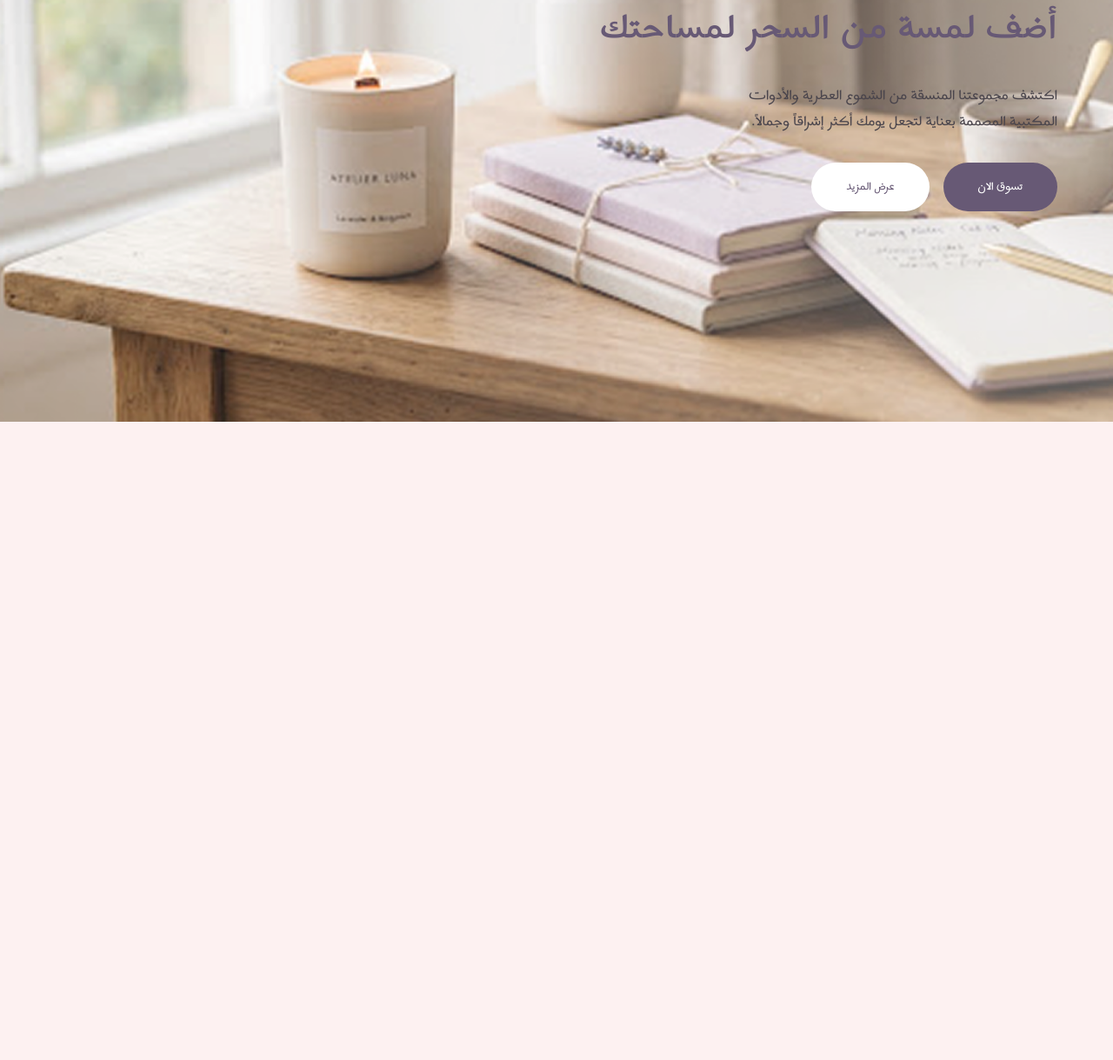
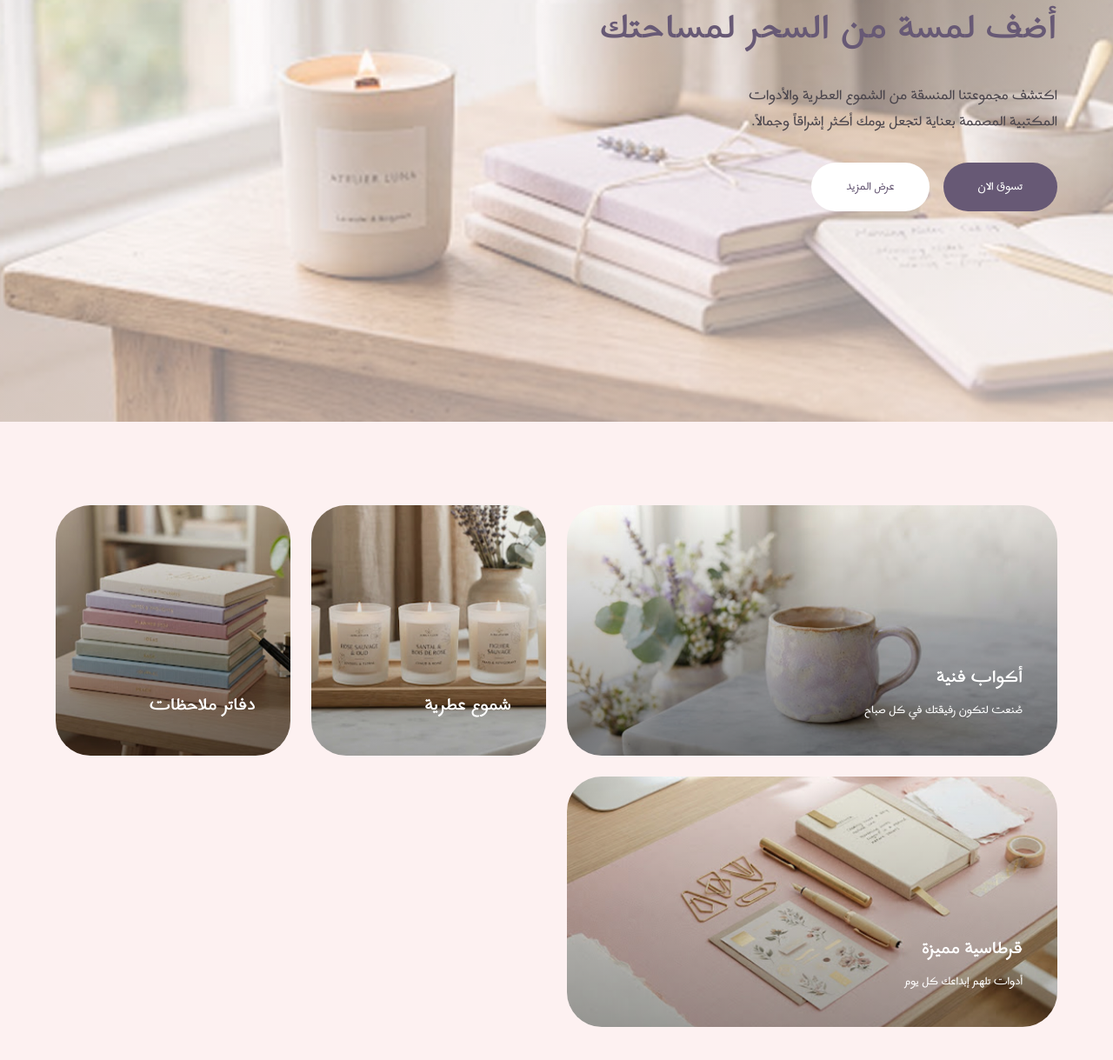
Before and after one commit to AsmaBaker/L-Atelier, a website: page index.html in a window 1280 px wide. Shown: the part 315-1534 px from the top of the page at 87% size. Before the commit the page ends 800 px from the top, so only its background shows below. Drawn offline with Linux system fonts and the light colour scheme.

Commit message:
sections

```diff
--- a/index.html
+++ b/index.html
@@ -35,7 +35,7 @@
         </div>
     </header>
     <main>
-         <section class="bg-[url(../src/img/hero/hero.png)] h-screen bg-no-repeat bg-cover bg-bottom flex items-center">
+         <section class="bg-[linear-gradient(to_top,rgba(253,241,241,.5),transparent),url(../src/img/hero/hero.png)] h-screen bg-no-repeat bg-cover bg-bottom flex items-center">
             <div class="container">
                  <div class="flex flex-col gap-y-8">
                     <p class="text-[#795959] bg-[#FDD3D3]  w-fit py-1.5 px-4 rounded-4xl sm:py-2.5 sm:px-5">مجموعة جديدة</p>
@@ -49,5 +49,33 @@
             </div>
          </section>
     </main>
+    <section>
+        <div class="sections py-24 text-white max-lg:hidden">
+          <div class="container grid grid-cols-4 gap-6">
+            <div class="section  bg-[linear-gradient(to_top,rgba(0,0,0,0.5),transparent),url(../src/img/sections/mug.png)] col-span-2">
+                <div class="section-desc pb-10 ps-10">
+                    <h3 class="pb-2">أكواب فنية</h3>
+                    <p>صُنعت لتكون رفيقتك في كل صباح</p>
+                </div>
+            </div>
+            <div class="section bg-[linear-gradient(to_top,rgba(0,0,0,0.3),transparent),url(../src/img/sections/candle.png)]">
+                <div class="section-desc pb-10 ps-10">
+                    <h3>شموع عطرية</h3>
+                </div>
+            </div>
+            <div class="section bg-[linear-gradient(to_top,rgba(0,0,0,0.5),transparent),url(../src/img/sections/notebook.png)]">
+                <div class="section-desc pb-10 ps-10">
+                    <h3>دفاتر ملاحظات</h3>
+                </div>
+            </div>
+            <div class="section bg-[linear-gradient(to_top,rgba(0,0,0,0.3),transparent),url(../src/img/sections/stationery.png)] col-span-2">
+                <div class="section-desc pb-10 ps-10 ">
+                    <h3 class="pb-2">قرطاسية مميزة</h3>
+                    <p>أدوات تلهم إبداعك كل يوم</p>
+                </div>
+            </div>
+          </div>
+        </div>
+    </section>
 </body>
 </html>
--- a/src/input.css
+++ b/src/input.css
@@ -37,34 +37,32 @@
         font-weight: 800;
     }
     h3{
-        font-size: 1.7rem;
+        font-size: 1.5rem;
         line-height: 2.1rem;
         letter-spacing: 0rem;
         font-weight: 700;
     }
     h4{ /*العناوين في االفوتير*/
-        font-size: 1.5rem;
+        font-size: 1.3rem;
         line-height: 2.1rem;
         letter-spacing: 0rem;
         font-weight: 600;
 
     }
-    h5{
-        font-size: 1.2rem;
+    h5{/*   اسم المنتج في السلة ملخص الطلب*/
+        font-size: 1rem;
         line-height: 1.5rem;
         letter-spacing: 0rem;
         font-weight: 500;
     }
-    h6{/*   اسم المنتج في السلة ملخص الطلب*/
-        font-size: 1rem;
+    h6{
+        font-size: .8rem;
         line-height: 1rem;
         letter-spacing: 0rem;
         font-weight: 400;
     }
     .container{
-        width: 90%;
-        margin:auto;
-      /* @apply mx-auto;*/
+      @apply mx-auto;
     }
 }
 
@@ -79,3 +77,7 @@
 @utility button{
     @apply py-4 px-10 rounded-4xl transition-all duration-500;
 }
+@utility section{ /*  لانو لما عملت فليكس كول بتنعكس الجستفاي مع الالين اتمز استخدمت  justify-end*/
+    @apply h-72 bg-no-repeat bg-cover bg-center rounded-[40px] flex flex-col justify-end;
+
+}
```
Also changed, not shown: src/img/sections/Stationery.png (added), src/img/sections/candle.png (added), src/img/sections/mug.png (added), src/img/sections/notebook.png (added), src/output.css.
